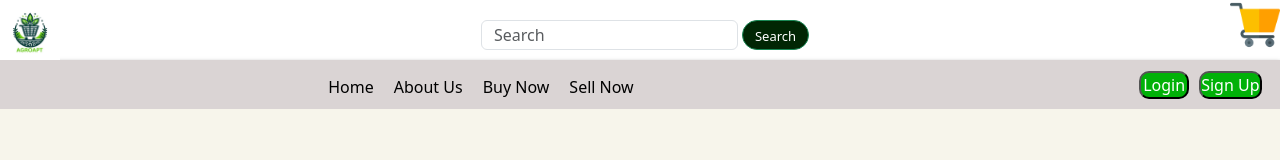
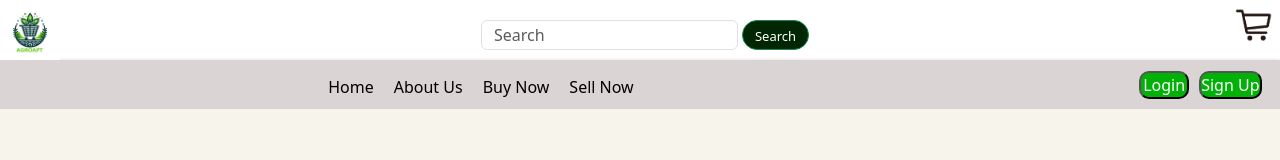
Before and after one commit to TeamApt-Mest/AgroApt, a React (Create React App) app: page / in a window 1280 px wide. Shown: the top 160 px of the page. Built offline with nearby package versions, Linux system fonts and the light colour scheme.

Commit message:
changed the cart icon

```diff
--- a/src/components/navbar/Navbar.jsx
+++ b/src/components/navbar/Navbar.jsx
@@ -1,7 +1,7 @@
 import { Link } from "react-router-dom";
 import "./Navbar.css";
 import logo from "../../assets/AgroApt Logo.jpg";
-import icon from "../../assets/cart-icon.png";
+import icon from "../../assets/cart-icon.jpg.jpg";
 // import { Navbar } from "react-bootstrap";
 
 const NavBar = () => {
@@ -23,7 +23,7 @@ const NavBar = () => {
           </button>
         </form>
         <div>
-          <img className="cartIcon" src={icon} alt="" />
+          <img className="cartIcon" src={icon} alt="cart" />
         </div>
       </section>
       <section className="secondSection">
```
Also changed, not shown: src/Pages/signUp.jsx (added, +9 -0 lines), src/assets/cart-icon.jpg.jpg (added), src/assets/cart-icon.png (deleted).
